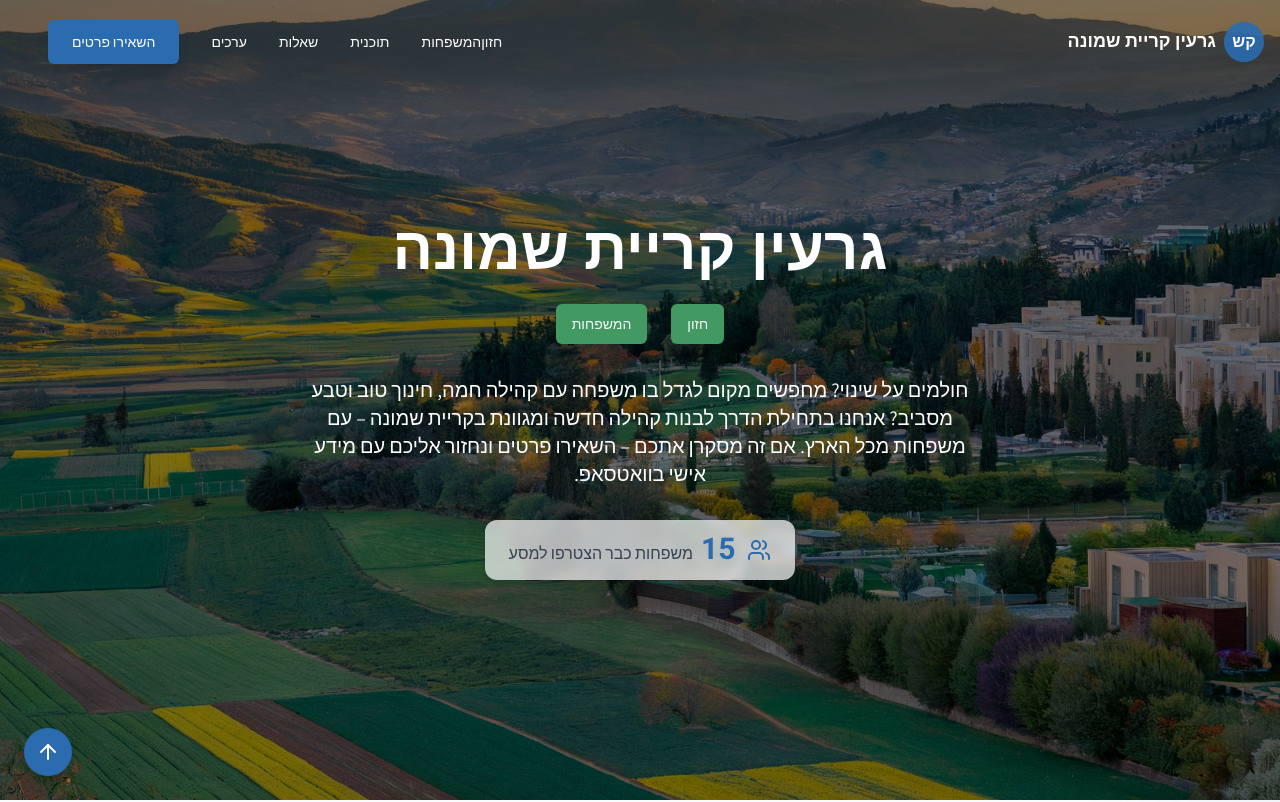
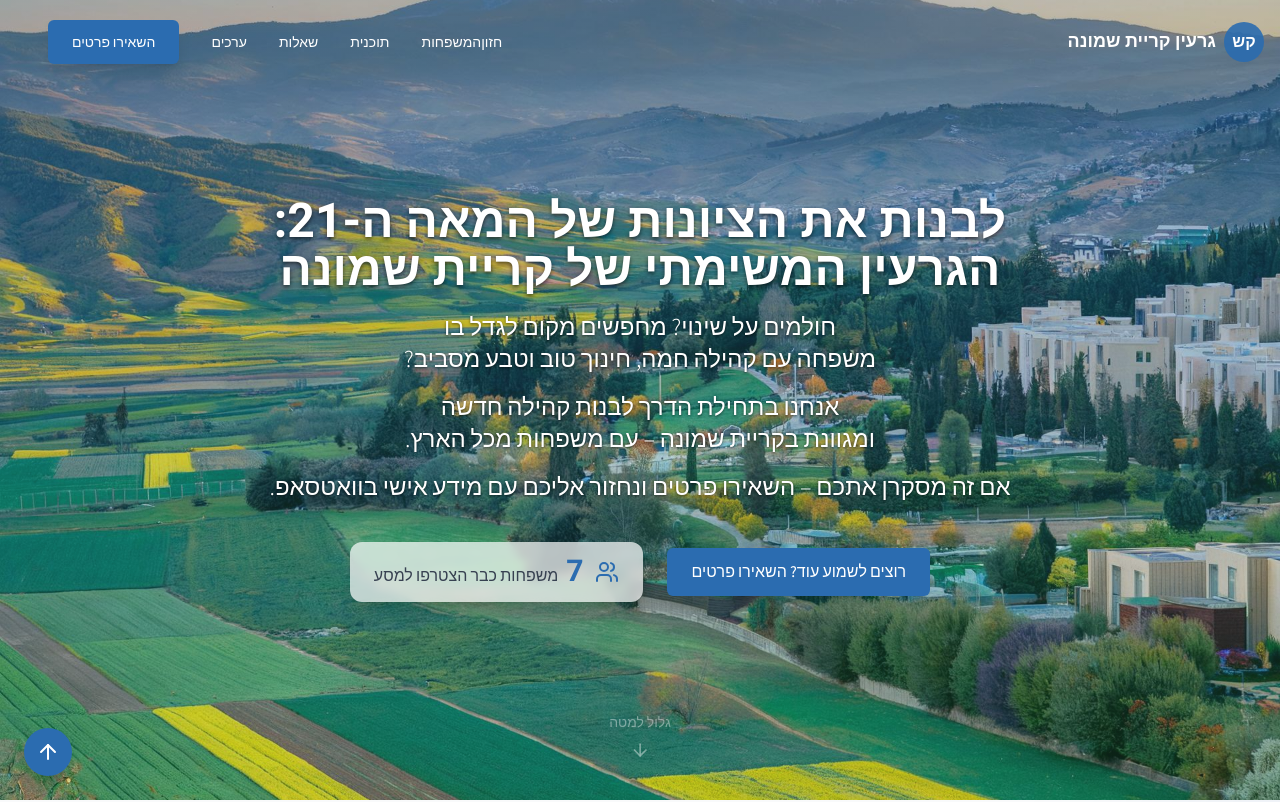
Before and after one commit to dcoten/build-kiryat-community, a React (Vite) app: page / in a window 1280 px wide. Shown: the top 802 px of the page. Built offline with nearby package versions, Linux system fonts and the light colour scheme.

Commit message:
Reverted to edit edt-bef39777-7f12-40fb-b4eb-2fbb36eb1b91: "Visual edit in Lovable
Edited UI in Lovable"

```diff
--- a/src/components/Hero.tsx
+++ b/src/components/Hero.tsx
@@ -1,36 +1,79 @@
 
-import React from 'react';
-import { Button } from '@/components/ui/button';
+import React, { useEffect, useRef } from 'react';
+import { ArrowDown } from 'lucide-react';
 import AnimatedCounter from './AnimatedCounter';
 
 const Hero = () => {
+  const heroRef = useRef<HTMLDivElement>(null);
+
+  useEffect(() => {
+    const handleScroll = () => {
+      if (!heroRef.current) return;
+      const scrollY = window.scrollY;
+      const opacity = 1 - Math.min(scrollY / 800, 0.8);
+      const translateY = scrollY * 0.4;
+
+      heroRef.current.style.opacity = String(opacity);
+      heroRef.current.style.transform = `translateY(${translateY}px)`;
+    };
+
+    window.addEventListener('scroll', handleScroll);
+    return () => window.removeEventListener('scroll', handleScroll);
+  }, []);
+
   return (
-    <section className="relative min-h-screen flex items-center justify-center bg-cover bg-center text-white" style={{ backgroundImage: 'url(/galilview.jpeg)' }}>
-      <div className="absolute inset-0 bg-black/50"></div>
-      <div className="relative z-10 container mx-auto px-4 text-center">
-        <h1 className="text-4xl md:text-6xl font-bold mb-6 text-white">גרעין קריית שמונה</h1>
+    <div className="relative h-screen flex items-center justify-center overflow-hidden">
+      {/* Background Image with Overlay */}
+      <div className="absolute inset-0 z-0">
+        {/* Using the uploaded galilview.jpeg image */}
+        <div className="absolute inset-0 bg-gradient-to-b from-kiryat-blue/30 to-kiryat-green/20 z-10"></div>
+        <img
+          src="/galilview.jpeg"
+          alt="נוף גלילי"
+          className="object-cover w-full h-full"
+        />
+      </div>
 
-        {/* Add spacing between buttons */}
-        <div className="flex justify-center items-center gap-6 mb-8">
-          <a href="#vision">
-            <Button variant="secondary">חזון</Button>
-          </a>
-          <a href="#families">
-            <Button variant="secondary">המשפחות</Button>
-          </a>
-        </div>
+      {/* Content */}
+      <div ref={heroRef} className="container mx-auto px-4 z-10 text-center">
+        <div className="animate-fade-in max-w-4xl mx-auto">
+          <h1 className="heading-xl text-white mb-4 text-balance shadow-text" style={{ textShadow: '0 2px 4px rgba(0,0,0,0.6)' }}>
+            לבנות את הציונות של המאה ה-21: הגרעין המשימתי של קריית שמונה
+          </h1>
 
-        <p className="text-xl mb-8 max-w-2xl mx-auto">
-          חולמים על שינוי? מחפשים מקום לגדל בו משפחה עם קהילה חמה, חינוך טוב וטבע מסביב?
-          אנחנו בתחילת הדרך לבנות קהילה חדשה ומגוונת בקריית שמונה – עם משפחות מכל הארץ.
-          אם זה מסקרן אתכם – השאירו פרטים ונחזור אליכם עם מידע אישי בוואטסאפ.
-        </p>
+          <div className="text-xl md:text-2xl font-light text-white mb-8 max-w-3xl mx-auto space-y-4 text-balance" style={{ textShadow: '0 1px 3px rgba(0,0,0,0.6)' }}>
+            <p>
+              חולמים על שינוי? מחפשים מקום לגדל בו משפחה עם קהילה חמה, חינוך טוב וטבע מסביב?
+            </p>
+            <p>
+              אנחנו בתחילת הדרך לבנות קהילה חדשה ומגוונת בקריית שמונה – עם משפחות מכל הארץ.
+            </p>
+            <p>
+              אם זה מסקרן אתכם – השאירו פרטים ונחזור אליכם עם מידע אישי בוואטסאפ.
+            </p>
+          </div>
 
-        <div className="flex justify-center">
-          <AnimatedCounter end={15} />
+          <div className="flex flex-col md:flex-row items-center justify-center gap-6 mt-10">
+            <a
+              href="#contact"
+              className="btn-primary text-lg md:text-base shadow-lg hover:-translate-y-1 transition-all"
+            >
+              רוצים לשמוע עוד? השאירו פרטים
+            </a>
+
+            <AnimatedCounter end={7} />
+          </div>
         </div>
       </div>
-    </section>
+
+      {/* Scroll Indicator */}
+      <div className="absolute bottom-10 left-1/2 transform -translate-x-1/2 z-10 animate-pulse">
+        <a href="#חזון" className="flex flex-col items-center text-white/80 hover:text-white transition-colors">
+          <span className="mb-2 text-sm">גלול למטה</span>
+          <ArrowDown size={20} />
+        </a>
+      </div>
+    </div>
   );
 };
 
```
